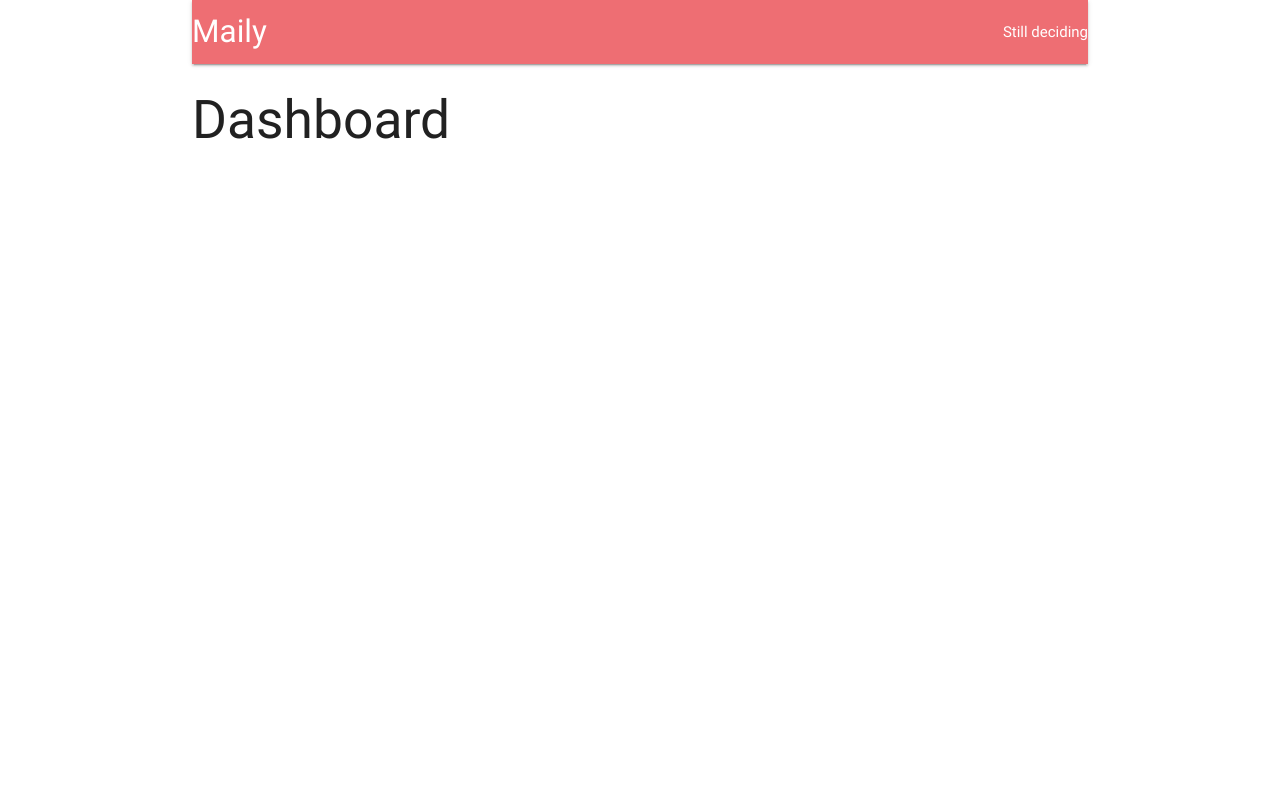
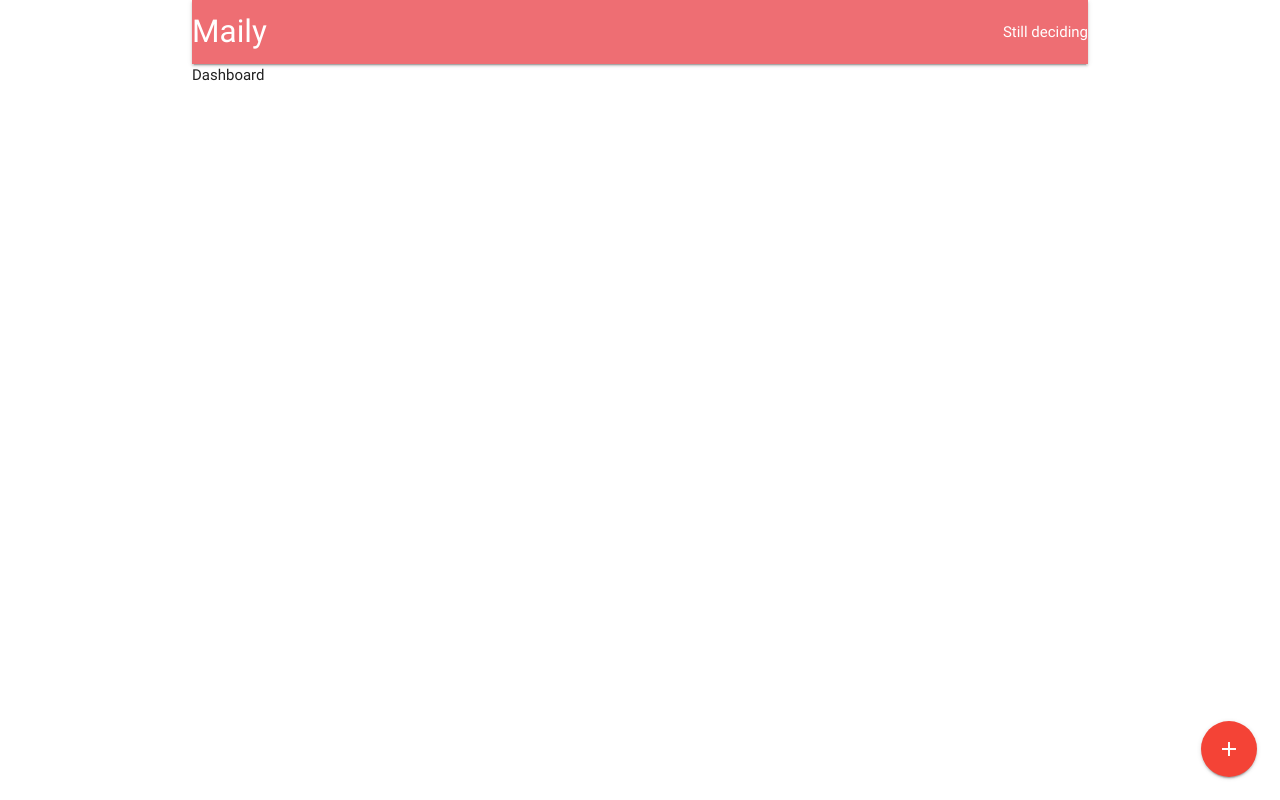
Before and after one commit to TagorPetrosian/maily, a React (Create React App) app in the folder client/: page /surveys in a window 1280 px wide. Built offline with nearby package versions, Linux system fonts and the light colour scheme; no server answers.

Commit message:
Added Dashboard component with add floating icon

```diff
--- a/client/public/index.html
+++ b/client/public/index.html
@@ -1,5 +1,6 @@
 <!DOCTYPE html>
 <html lang="en">
+
 <head>
   <meta charset="utf-8">
   <meta name="viewport" content="width=device-width, initial-scale=1, shrink-to-fit=no">
@@ -10,6 +11,8 @@
     -->
   <link rel="manifest" href="%PUBLIC_URL%/manifest.json">
   <link rel="shortcut icon" href="%PUBLIC_URL%/favicon.ico">
+  <link href="https://fonts.googleapis.com/icon?family=Material+Icons" rel="stylesheet">
+
   <!--
       Notice the use of %PUBLIC_URL% in the tags above.
       It will be replaced with the URL of the `public` folder during the build.
@@ -21,6 +24,7 @@
     -->
   <title>React App</title>
 </head>
+
 <body>
   <noscript>
     You need to enable JavaScript to run this app.
@@ -37,4 +41,5 @@
       To create a production bundle, use `npm run build` or `yarn build`.
     -->
 </body>
+
 </html>
--- a/client/src/components/App.js
+++ b/client/src/components/App.js
@@ -4,8 +4,8 @@
 import * as actions from "../actions";
 import Header from "./Header";
 import Landing from "./Landing";
+import Dashboard from "./Dashboard";
 
-const Dashboard = () => <h2>Dashboard</h2>;
 const SurveyNew = () => <h2>SurveyNew</h2>;
 
 class App extends Component {
--- /dev/null
+++ b/client/src/components/Dashboard.js
@@ -0,0 +1,16 @@
+import React from "react";
+
+const Dashboard = () => {
+  return (
+    <div>
+      Dashboard
+      <div className="fixed-action-btn">
+        <a className="btn-floating btn-large red">
+          <i className="large material-icons">add</i>
+        </a>
+      </div>
+    </div>
+  );
+};
+
+export default Dashboard;
```
Lines whose indentation alone changed are shown as unchanged.
